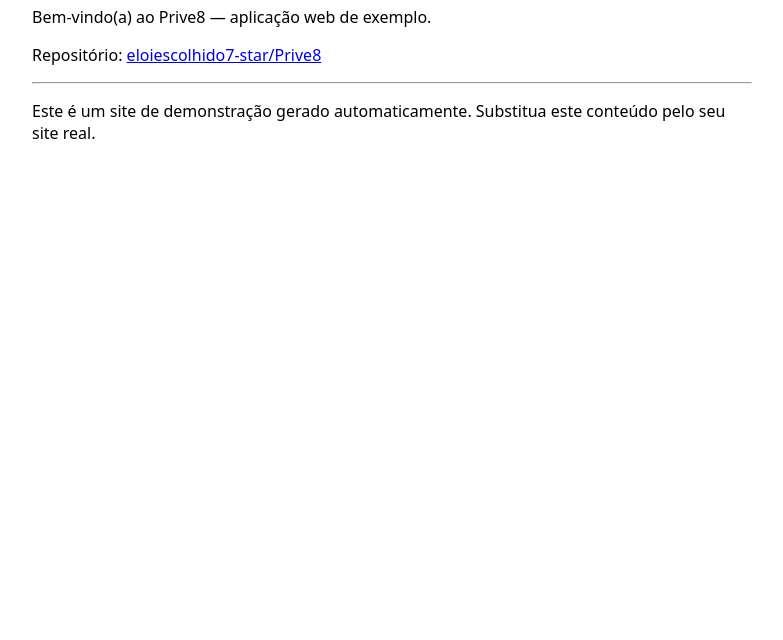
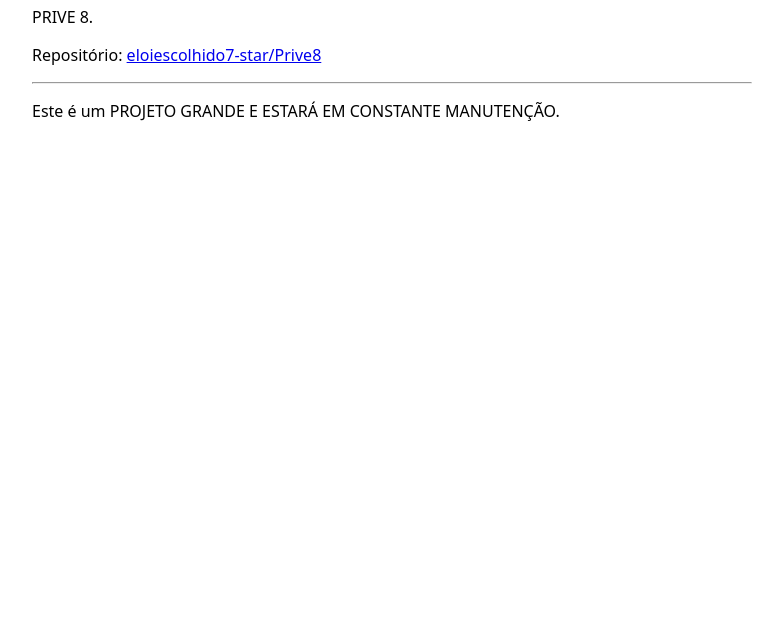
Before and after one commit to eloiescolhido7-star/Prive8, a plain HTML site: page index.html in a window 1280 px wide. Shown: the part 160-800 px from the top of the page, without its empty margins (248-1031 px from the left). Drawn offline with Linux system fonts and the light colour scheme.

Commit message:
Atualizar o index.html

```diff
--- a/index.html
+++ b/index.html
@@ -3,14 +3,14 @@
 <head>
   <meta charset="utf-8" />
   <meta name="viewport" content="width=device-width,initial-scale=1" />
-  <title>Prive8 — Aplicaçãode exemplo</title>
-  <meta name="description" content="Prive8 — aplicação web de exemplo. Projeto demonstrativo hospedado no GitHub." />
+  <title>Prive8 — SOU PROGRAMADOR ESTOU TRABALHANDO SOZINHO E MUITO PRA DEIXAR O SITE ONLINE</title>
+  <meta name="description" content="Prive8 — .  no GitHub." />
 </head>
 <body style="font-family:system-ui,Segoe UI,Roboto,Helvetica,Arial,sans-serif;max-width:720px;margin:4rem auto;padding:1rem;">
   <h1>Prive8</h1>
-  <p>Bem-vindo(a) ao Prive8 — aplicação web de exemplo.</p>
+  <p>PRIVE 8.</p>
   <p>Repositório: <a href="https://github.com/eloiescolhido7-star/Prive8">eloiescolhido7-star/Prive8</a></p>
   <hr />
-  <p>Este é um site de demonstração gerado automaticamente. Substitua este conteúdo pelo seu site real.</p>
+  <p>Este é um PROJETO GRANDE E ESTARÁ EM CONSTANTE MANUTENÇÃO.</p>
 </body>
 </html>
```
